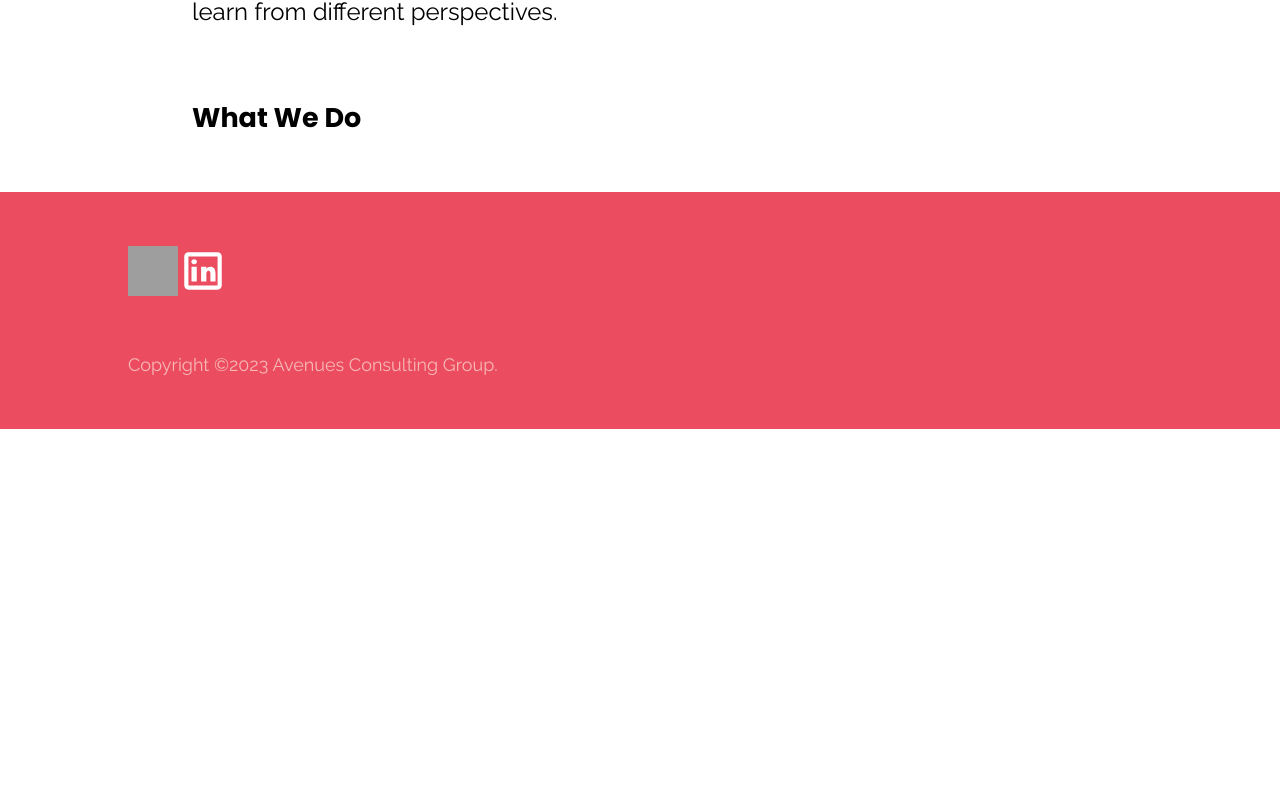
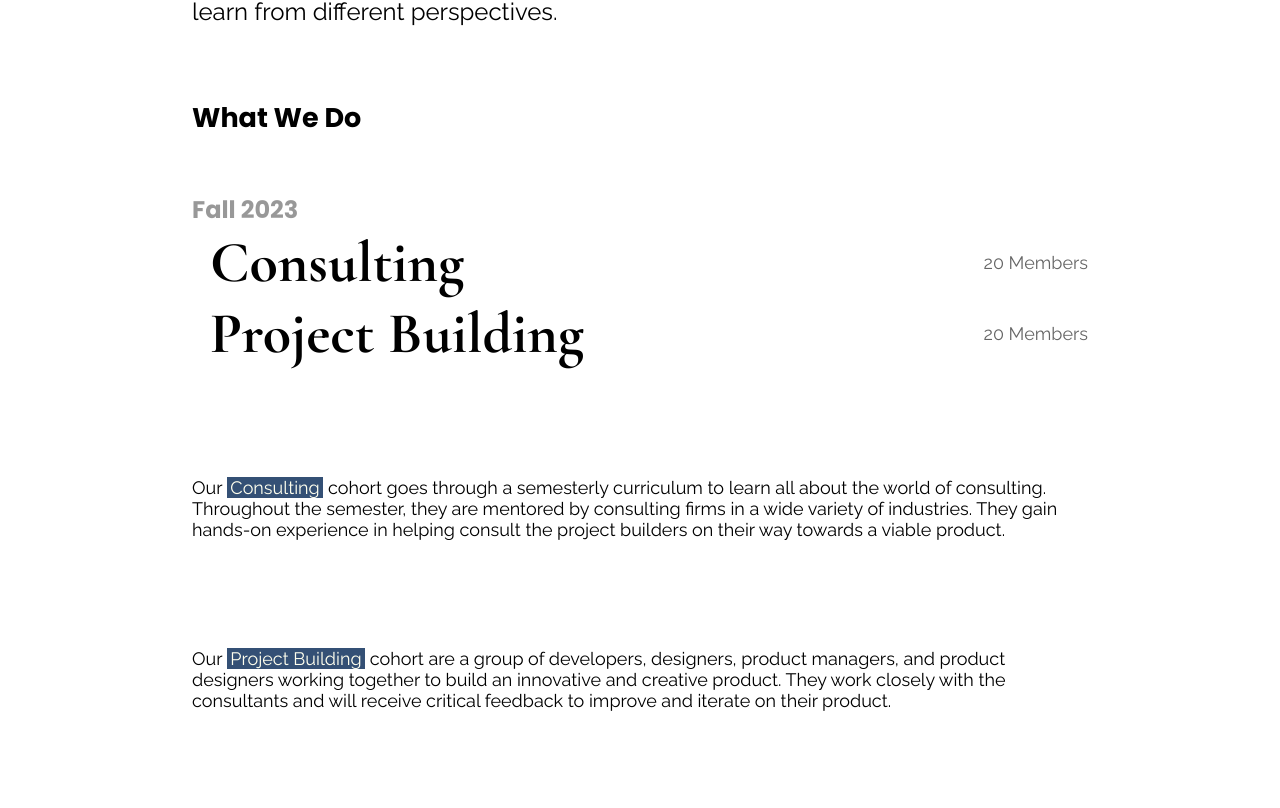
Before and after one commit to uscavenues/site, a Next.js app: page / in a window 1280 px wide. Shown: the part 792-1600 px from the top of the page. Before the commit the page ends 1221 px from the top, so only its background shows below. Built offline with nearby package versions, Linux system fonts and the light colour scheme; grey boxes are pictures that could not be loaded.

Commit message:
feat: add experimental skeleton for club info section

```diff
--- a/app/WhatWeDo.module.css
+++ b/app/WhatWeDo.module.css
@@ -3,5 +3,57 @@
 }
 
 .whatContent {
-  text-align: center;
+  padding: 3rem 0;
 }
+
+.cohorts {
+  padding-bottom: 3rem;
+}
+
+.cohortTitle {
+  opacity: 0.4;
+}
+
+.cohortSection {
+  display: flex;
+  justify-content: space-between;
+  align-items: center;
+}
+
+.cohortPart {
+  font-family: var(--cor-garamond-font);
+  font-size: 34px;
+  padding-left: 1rem;
+}
+
+.cohortNum {
+  opacity: .6;
+}
+
+.cohortPartLink {
+  text-decoration: none;
+}
+
+.cohortPartLink:hover {
+  transition: ease-in 0.25s;
+}
+
+.groupSection {
+  padding: 3rem 0;
+}
+
+.groupName {
+  background-color: var(--avenues-navy);
+  color: var(--white);
+  padding: 0 .2rem;
+}
+
+@media screen and (min-width: 40rem) {
+  .cohortPart {
+    font-size: 58px;
+  }
+
+  .cohortTitle {
+  font-size: 24px;
+  }
+}
--- a/app/WhatWeDo.tsx
+++ b/app/WhatWeDo.tsx
@@ -1,10 +1,55 @@
+import Link from "next/link";
 import styles from "./WhatWeDo.module.css";
 
 export default function WhatWeDo() {
   return (
     <div className={styles.whatSection}>
       <h2 className={styles.whatHeader}>What We Do</h2>
-      <div className={styles.whatContent}></div>
+      <div className={styles.whatContent}>
+        <div className={styles.cohorts}>
+          <div className={styles.cohortGroup}>
+            <h3 className={styles.cohortTitle}>Fall 2023</h3>
+            <div className={styles.cohortSection}>
+              <h1 className={styles.cohortPart}>
+                <Link className={styles.cohortPartLink} href="#consulting">
+                  Consulting
+                </Link>
+              </h1>
+              <p className={styles.cohortNum}>20 Members</p>
+            </div>
+            <div className={styles.cohortSection}>
+              <h1 className={styles.cohortPart}>
+                <Link
+                  className={styles.cohortPartLink}
+                  href="#project-building"
+                >
+                  Project Building
+                </Link>
+              </h1>
+              <p className={styles.cohortNum}>20 Members</p>
+            </div>
+          </div>
+        </div>
+        <div className={styles.groupSection}>
+          <p>
+            Our <span className={styles.groupName}>Consulting</span> cohort goes
+            through a semesterly curriculum to learn all about the world of
+            consulting. Throughout the semester, they are mentored by consulting
+            firms in a wide variety of industries. They gain hands-on experience
+            in helping consult the project builders on their way towards a
+            viable product.
+          </p>
+        </div>
+        <div className={styles.groupSection}>
+          <p>
+            Our <span className={styles.groupName}>Project Building</span>{" "}
+            cohort are a group of developers, designers, product managers, and
+            product designers working together to build an innovative and
+            creative product. They work closely with the consultants and will
+            receive critical feedback to improve and iterate on their product.
+          </p>
+        </div>
+      </div>
     </div>
   );
 }
```
